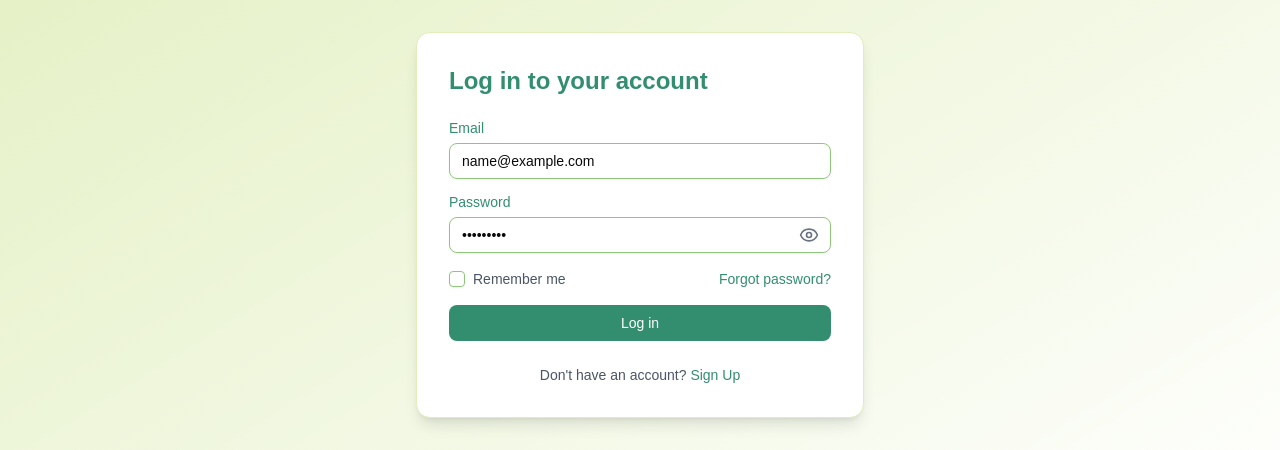
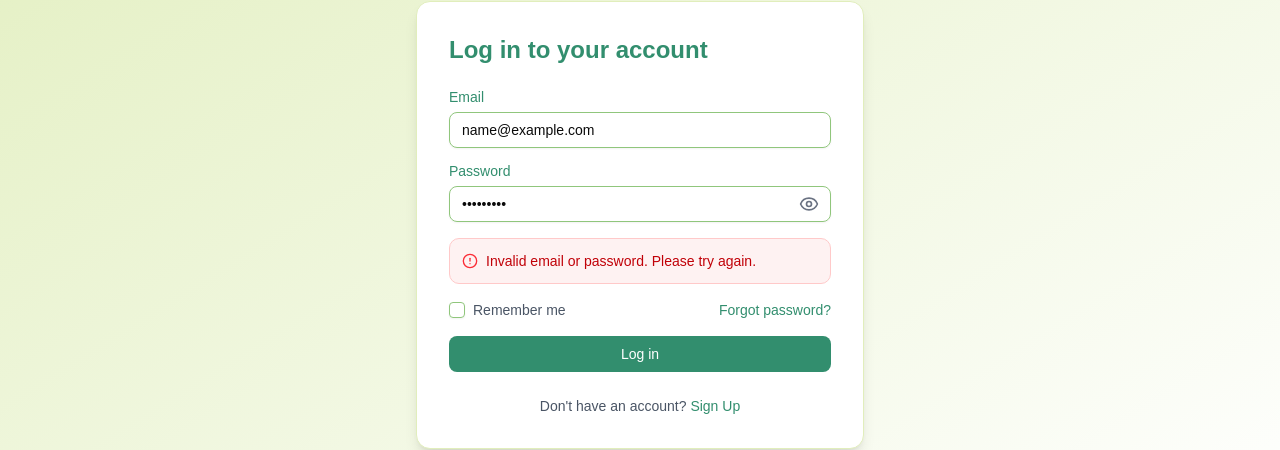
Before and after one commit to TernakAja/TernakAja-Frontend, a React (Vite) app: page /login in a window 1280 px wide. Both pictures are taken after typing "name@example.com", "Sample123" into the empty fields and a click on the button "Log in". Shown: the part 315-765 px from the top of the page. Built offline with nearby package versions, Linux system fonts and the light colour scheme; no server answers.

Commit message:
fix login

```diff
--- a/src/components/Dashboard/dashboard-layout.tsx
+++ b/src/components/Dashboard/dashboard-layout.tsx
@@ -24,13 +24,14 @@ import { Button } from "@/components/ui/button"
 import { Input } from "@/components/ui/input"
 import { cn } from "@/lib/utils"
 import { useLocation, useNavigate } from "react-router-dom"
+import { useAuth } from "@/context/auth-context"
 
 interface DashboardLayoutProps {
   children: React.ReactNode
 }
 
 export default function DashboardLayout({ children }: DashboardLayoutProps) {
-
+  const { logout } = useAuth();
   const navigate = useNavigate();
   const [isSidebarOpen, setIsSidebarOpen] = useState(true)
   const [isMobile, setIsMobile] = useState(false)
@@ -133,7 +134,7 @@ export default function DashboardLayout({ children }: DashboardLayoutProps) {
             Home
           </Button>
           {/* For logout */}
-          <Button variant="ghost" className="w-full justify-start mt-4 text-gray-600">
+          <Button variant="ghost" className="w-full justify-start mt-4 text-gray-600" onClick={() => (logout())}>
             <LogOut className="h-4 w-4 mr-2" />
             Log out
           </Button>
--- a/src/components/Login/login-form.tsx
+++ b/src/components/Login/login-form.tsx
@@ -6,7 +6,7 @@ import { Button } from "@/components/ui/button";
 import { Input } from "@/components/ui/input";
 import { Label } from "@/components/ui/label";
 import { Checkbox } from "@/components/ui/checkbox";
-import { EyeIcon, EyeOffIcon } from "lucide-react";
+import { AlertCircle, EyeIcon, EyeOffIcon } from "lucide-react";
 import { Link, useNavigate } from "react-router-dom";
 import { useAuth } from "@/context/auth-context";
 
@@ -17,6 +17,7 @@ export default function LoginForm() {
   const [isLoading, setIsLoading] = useState(false);
   const { login } = useAuth();
   const navigate = useNavigate()
+  const [errorMessage, setErrorMessage] = useState("");
 
   const handleSubmit = async (e: React.FormEvent) => {
     e.preventDefault();
@@ -25,9 +26,10 @@ export default function LoginForm() {
     try {
       await login(email, password);
 
-      navigate("/");
+      navigate("/dashboard");
     } catch (error) {
       console.error("Login failed:", error);
+      setErrorMessage("Invalid email or password. Please try again.");
     } finally {
       setIsLoading(false);
     }
@@ -89,6 +91,17 @@ export default function LoginForm() {
               </button>
             </div>
           </div>
+          {errorMessage && (
+            <motion.div
+              initial={{ opacity: 0, y: -10 }}
+              animate={{ opacity: 1, y: 0 }}
+              transition={{ duration: 0.3 }}
+              className="flex items-center space-x-2 p-3 bg-red-50 border border-red-200 rounded-lg"
+            >
+              <AlertCircle className="h-4 w-4 text-red-500 flex-shrink-0" />
+              <p className="text-red-700 text-sm font-medium">{errorMessage}</p>
+            </motion.div>
+          )}
 
           <div className="flex items-center justify-between">
             <div className="flex items-center space-x-2">
```
